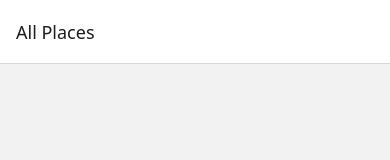
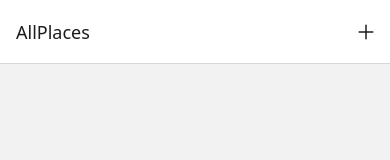
Before and after one commit to Ezekiel-Faith/Place-App, a React Native app: screen / in a window 390 px wide. Shown: the top 160 px of the page. Built offline with nearby package versions, Linux system fonts and the light colour scheme.

Commit message:
added header button/icon

```diff
--- a/App.js
+++ b/App.js
@@ -3,6 +3,7 @@ import { NavigationContainer } from '@react-navigation/native';
 import { createNativeStackNavigator } from '@react-navigation/native-stack';
 import AddPlace from './screens/AddPlace';
 import AllPlaces from './screens/AllPlaces';
+import IconButton from './components/UI/IconButton';
 
 const Stack = createNativeStackNavigator();
 
@@ -12,8 +13,21 @@ export default function App() {
       <StatusBar style='dark' />
       <NavigationContainer>
         <Stack.Navigator>
-          <Stack.Screen name='All Places' component={AllPlaces} />
-          <Stack.Screen name='Add Place' component={AddPlace} />
+          <Stack.Screen
+            name='AllPlaces'
+            component={AllPlaces}
+            options={({ navigation }) => ({
+              headerRight: ({ tintColor }) => (
+                <IconButton
+                  icon='add'
+                  size={24}
+                  color={tintColor}
+                  onPress={() => navigation.navigate('AddPlace')}
+                />
+              ),
+            })}
+          />
+          <Stack.Screen name='AddPlace' component={AddPlace} />
         </Stack.Navigator>
       </NavigationContainer>
     </>
--- /dev/null
+++ b/components/UI/IconButton.js
@@ -0,0 +1,26 @@
+import { Pressable, StyleSheet } from 'react-native';
+import { Ionicons } from '@expo/vector-icons';
+
+export default function IconButton({ icon, size, color, onPress }) {
+  return (
+    <Pressable
+      onPress={onPress}
+      style={({ pressed }) => [styles.button, pressed && styles.pressed]}
+    >
+      <Ionicons name={icon} size={size} color={color} />
+    </Pressable>
+  );
+}
+
+const styles = StyleSheet.create({
+  button: {
+    padding: 8,
+    margin: 4,
+    justifyContent: 'center',
+    alignItems: 'center',
+  },
+
+  pressed: {
+    opacity: 0.7,
+  },
+});
```
